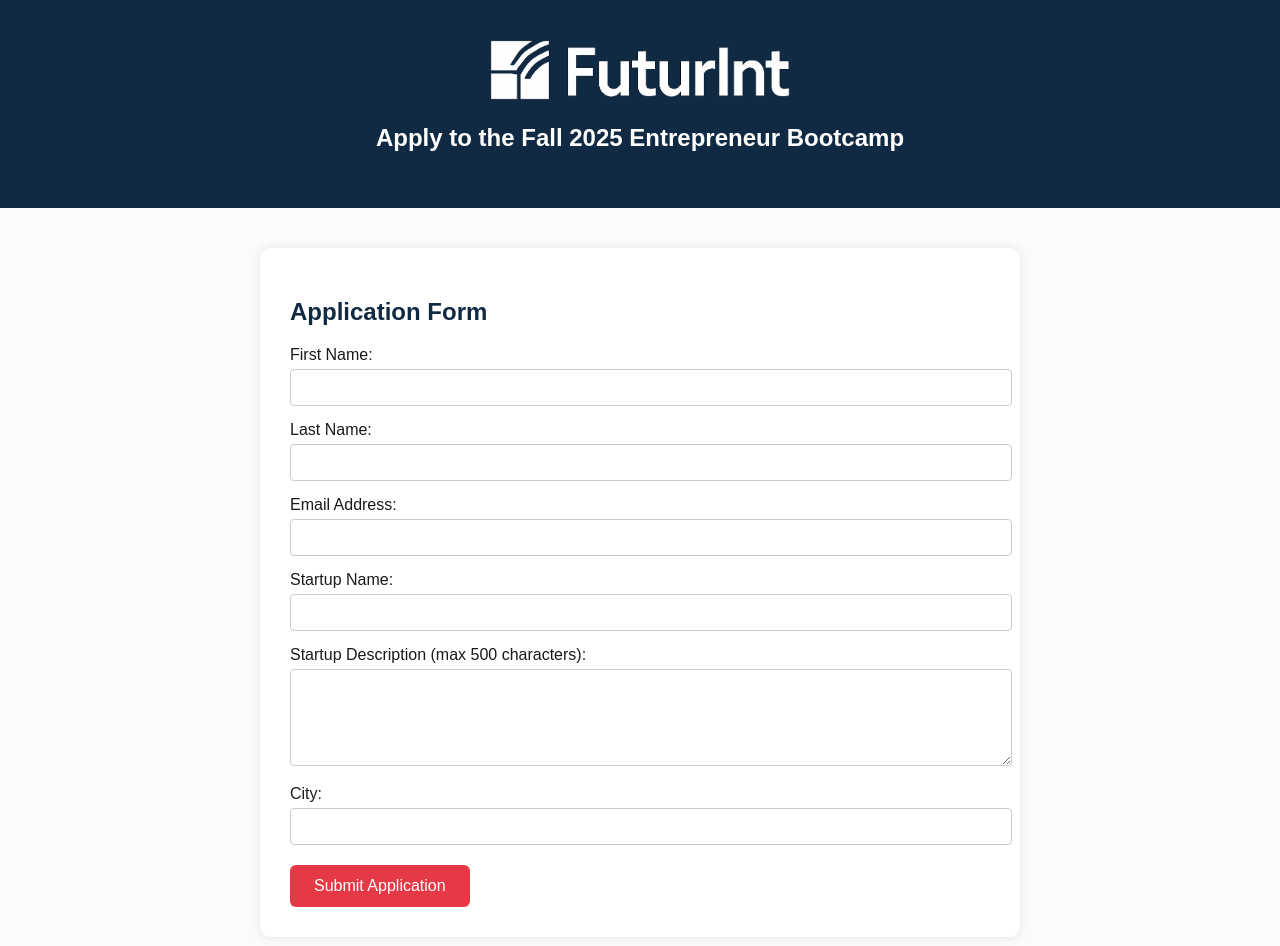
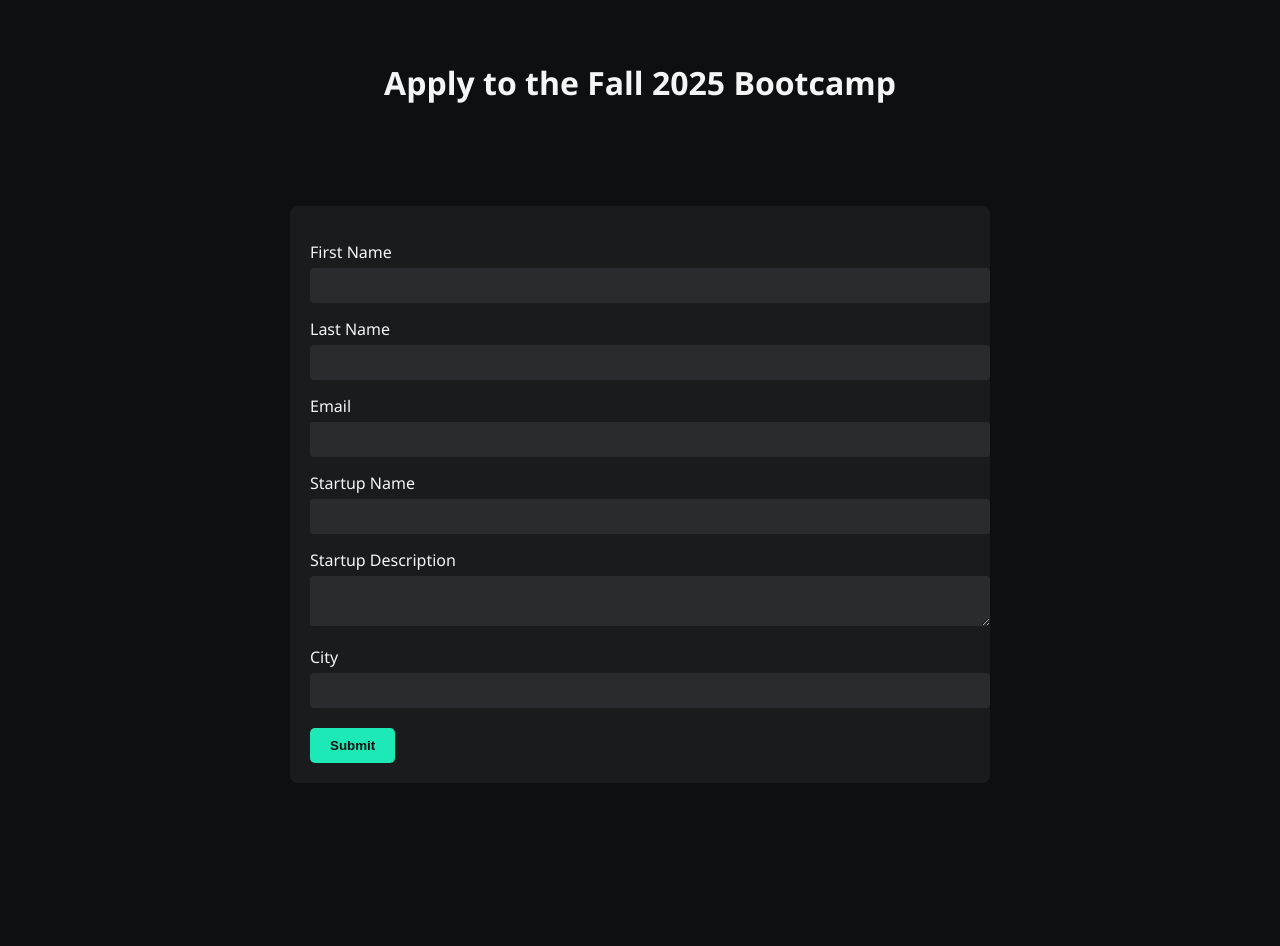
Before and after one commit to lhitchcock2002/Futurint_GenAI, a plain HTML site: page apply.html in a window 1280 px wide. After the commit the page ends 823 px from the top, so only its background shows below. Drawn offline with Linux system fonts and the light colour scheme.

Commit message:
Add files via upload

```diff
--- a/apply.html
+++ b/apply.html
@@ -2,98 +2,32 @@
 <html lang="en">
 <head>
   <meta charset="UTF-8" />
-  <meta name="viewport" content="width=device-width, initial-scale=1" />
-  <title>Apply – FuturInt Bootcamp</title>
-  <style>
-    body {
-      font-family: Arial, sans-serif;
-      margin: 0;
-      background-color: #f9fbfd;
-      color: #1a1a1a;
-    }
-    header {
-      background-color: #102a43;
-      padding: 40px 20px;
-      text-align: center;
-    }
-    .logo-container img {
-      max-width: 300px;
-      height: auto;
-    }
-    h1 {
-      font-size: 24px;
-      margin-top: 20px;
-      color: #fff;
-    }
-    .form-container {
-      max-width: 700px;
-      margin: 40px auto;
-      padding: 30px;
-      background: white;
-      border-radius: 10px;
-      box-shadow: 0 0 10px rgba(0,0,0,0.1);
-    }
-    h2 {
-      color: #102a43;
-    }
-    label {
-      display: block;
-      margin-top: 15px;
-    }
-    input, textarea {
-      width: 100%;
-      padding: 10px;
-      margin-top: 5px;
-      border: 1px solid #ccc;
-      border-radius: 4px;
-    }
-    textarea {
-      resize: vertical;
-    }
-    button {
-      margin-top: 20px;
-      background-color: #e63946;
-      color: white;
-      padding: 12px 24px;
-      font-size: 16px;
-      border: none;
-      border-radius: 6px;
-      cursor: pointer;
-    }
-  </style>
+  <meta name="viewport" content="width=device-width, initial-scale=1.0" />
+  <title>Apply - FuturInt</title>
+  <link rel="stylesheet" href="styles.css" />
 </head>
 <body>
-  <header>
-    <div class="logo-container">
-      <img src="futurint-horizontal-logo.png" alt="FuturInt Logo" />
-    </div>
-    <h1>Apply to the Fall 2025 Entrepreneur Bootcamp</h1>
+  <header class="header">
+    <h1>Apply to the Fall 2025 Bootcamp</h1>
   </header>
-
-  <div class="form-container">
-    <h2>Application Form</h2>
-    <form action="https://formspree.io/f/myzjqkkd"  method="POST">
-
-      <label for="firstName">First Name:</label>
-      <input type="text" id="firstName" name="firstName" required />
-
-      <label for="lastName">Last Name:</label>
-      <input type="text" id="lastName" name="lastName" required />
-
-      <label for="email">Email Address:</label>
-      <input type="email" id="email" name="email" required />
-
-      <label for="startupName">Startup Name:</label>
-      <input type="text" id="startupName" name="startupName" required />
-
-      <label for="description">Startup Description (max 500 characters):</label>
-      <textarea id="description" name="description" maxlength="500" rows="5" required></textarea>
-
-      <label for="city">City:</label>
-      <input type="text" id="city" name="city" required />
-
-      <button type="submit">Submit Application</button>
-    </form>
-  </div>
+  <main>
+    <section class="content">
+      <form action="https://docs.google.com/forms/d/e/YOUR_FORM_ID/formResponse" method="POST">
+        <label>First Name</label>
+        <input type="text" name="entry.123456789" required />
+        <label>Last Name</label>
+        <input type="text" name="entry.234567890" required />
+        <label>Email</label>
+        <input type="email" name="entry.345678901" required />
+        <label>Startup Name</label>
+        <input type="text" name="entry.456789012" />
+        <label>Startup Description</label>
+        <textarea name="entry.567890123" maxlength="500"></textarea>
+        <label>City</label>
+        <input type="text" name="entry.678901234" />
+        <button type="submit">Submit</button>
+      </form>
+    </section>
+  </main>
 </body>
 </html>
--- /dev/null
+++ b/styles.css
@@ -0,0 +1,79 @@
+
+body {
+  font-family: 'Segoe UI', sans-serif;
+  background-color: #0e0f11;
+  color: #f5f5f5;
+  margin: 0;
+}
+.header, .hero {
+  text-align: center;
+  background-color: #0e0f11;
+  padding: 40px 20px;
+}
+.hero-image {
+  max-width: 100%;
+  height: auto;
+}
+.hero-text {
+  margin-top: -100px;
+  padding: 20px;
+  background: rgba(14, 15, 17, 0.8);
+}
+.hero-text h1 {
+  font-size: 2.5em;
+}
+.hero-text p {
+  font-size: 1.2em;
+}
+.cta-button {
+  background-color: #1de9b6;
+  color: #0e0f11;
+  padding: 12px 24px;
+  text-decoration: none;
+  border-radius: 4px;
+  font-weight: bold;
+}
+main {
+  padding: 40px 20px;
+}
+.dual-column {
+  display: flex;
+  gap: 40px;
+  flex-wrap: wrap;
+}
+.dual-column > div {
+  flex: 1;
+  min-width: 300px;
+}
+.content {
+  max-width: 700px;
+  margin: auto;
+}
+form {
+  background-color: #1a1b1d;
+  padding: 20px;
+  border-radius: 8px;
+}
+label {
+  display: block;
+  margin-top: 15px;
+}
+input, textarea {
+  width: 100%;
+  padding: 10px;
+  margin-top: 5px;
+  background-color: #2a2b2e;
+  color: #fff;
+  border: none;
+  border-radius: 4px;
+}
+button {
+  background-color: #1de9b6;
+  color: #0e0f11;
+  padding: 10px 20px;
+  border: none;
+  margin-top: 20px;
+  border-radius: 5px;
+  font-weight: bold;
+  cursor: pointer;
+}
```
Also changed, not shown: about.html (added, +20 -0 lines), bootcamp.html (added, +26 -0 lines), index.html (+26 -53 lines), 1 other file.
